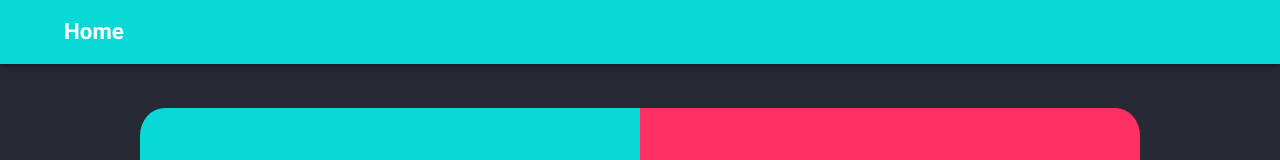
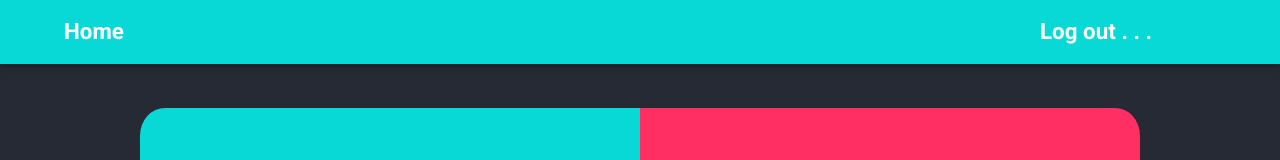
Before and after one commit to gramanicu/cooking-crisis-web, a Vue app: page / in a window 1280 px wide. Shown: the top 160 px of the page. Built offline with nearby package versions, Linux system fonts and the light colour scheme; what vue-resource would draw is missing.

Commit message:
+ logout

```diff
--- a/src/App.vue
+++ b/src/App.vue
@@ -4,7 +4,8 @@
       <v-app-bar id="navbar" app dark>
         <div class="d-flex align-center">
           <v-img class="shrink mr-2" src="@/assets/images/cooking_crisis.png"  width="40"/>
-          <router-link class="homeButton" to="/">Home</router-link>
+          <router-link class="homeButton" to="/main">Home</router-link>
+          <router-link class="logoutButton" to="/"> Log out . . . </router-link>
         </div>
 
         <v-spacer></v-spacer>
@@ -47,6 +48,24 @@ export default {
     font-size: 1.4em;
     font-weight: bold;
     text-decoration: none;
+  }
+
+  .homeButton:hover{
+    color: rgb(233, 233, 233) !important;
+  }
+
+  .logoutButton {
+    position: absolute;
+    right: 0;
+    color: white !important;
+    font-size: 1.4em;
+    font-weight: bold;
+    text-decoration: none;
+    margin-right: 10%;
+  }
+
+    .logoutButton:hover{
+    color: rgb(233, 233, 233) !important;
   }
 
 
```
